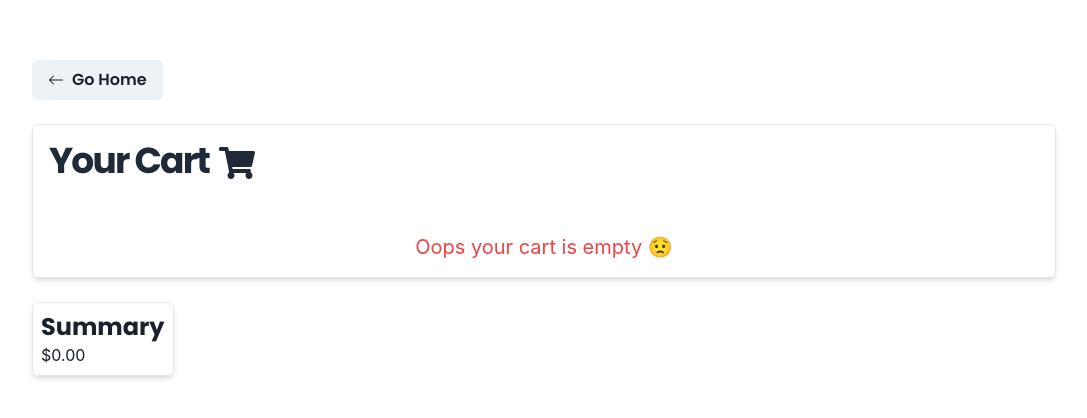
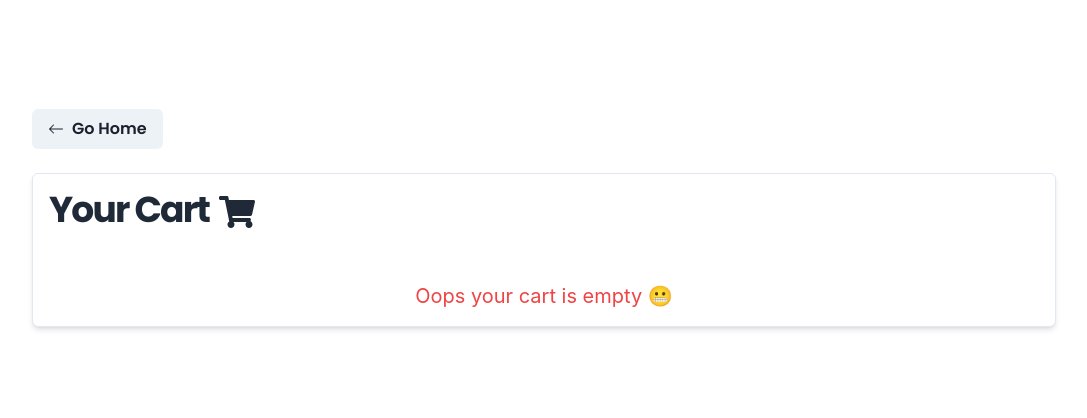
Before and after one commit to tarikbulbul/EasyShop, a React (Vite) app: page /cart in a window 1280 px wide. Shown: the part 182-600 px from the top of the page, without its empty margins (96-1183 px from the left). Built offline with nearby package versions, Linux system fonts and the light colour scheme.

Commit message:
finish checkout component design

```diff
--- a/src/components/Cart/Checkout/index.jsx
+++ b/src/components/Cart/Checkout/index.jsx
@@ -2,6 +2,7 @@ import { useEffect, useState } from 'react';
 import { useSelector } from 'react-redux';
 import { productsSelector } from '../../../features/products/productsSlice';
 import { formatToCurrency } from '../../../utils/helpers';
+import { FaCheckCircle } from 'react-icons/fa';
 
 const Checkout = () => {
     const [total, setTotal] = useState(0);
@@ -18,11 +19,25 @@ const Checkout = () => {
     }, [cart]);
 
     return (
-        <div className="border shadow-md rounded-md p-2">
-            <div>
-                <h1 className="text-2xl font-bold font-Poppins">Summary</h1>
+        <div className="border shadow-md rounded-sm font-Poppins p-5 min-w-[400px]">
+            <div className="border-b pb-2">
+                <h1 className="text-2xl font-bold">Summary</h1>
             </div>
-            <p>{formatToCurrency.format(total)}</p>
+            <div className="flex items-center justify-between my-4">
+                <h3 className="font-medium uppercase">Items</h3>
+                <span>{cart.length}</span>
+            </div>
+            <div className="flex items-center justify-between my-4">
+                <h3 className="font-medium uppercase">Shipping</h3>
+                <span className="text-green-500">Free</span>
+            </div>
+            <div className="flex items-center justify-between my-4">
+                <h3 className="font-medium uppercase">Subtotal</h3>
+                <span>{formatToCurrency.format(total)}</span>
+            </div>
+            <button className="w-full flex items-center justify-center p-3 bg-green-500 text-white font-semibold hover:opacity-95 transition shadow-sm">
+                <FaCheckCircle className="mr-1" /> Checkout
+            </button>
         </div>
     );
 };
--- a/src/components/Cart/index.jsx
+++ b/src/components/Cart/index.jsx
@@ -37,7 +37,7 @@ const CartContent = () => {
                 </TableContainer>
             ) : (
                 <div className="p-4">
-                    <p className="text-center text-xl text-red-500">Oops your cart is empty 😟</p>
+                    <p className="text-center text-xl text-red-500">Oops your cart is empty 😬</p>
                 </div>
             )}
         </div>
--- a/src/pages/Cart/index.jsx
+++ b/src/pages/Cart/index.jsx
@@ -1,17 +1,20 @@
-import { Button } from "@chakra-ui/react";
+import { Button } from '@chakra-ui/react';
 import CartContent from '../../components/Cart';
 import Checkout from '../../components/Cart/Checkout';
 import { Link } from 'react-router-dom';
 import { BsArrowLeft } from 'react-icons/bs';
+import { useSelector } from 'react-redux';
+import { productsSelector } from '../../features/products/productsSlice';
 
 const cart = () => {
+    const { cart } = useSelector(productsSelector);
     return (
         <div className="max-w-[1024px] mx-auto min-h-screen flex justify-center items-start flex-col space-y-6">
             <Link to="/">
                 <Button className="!font-Poppins" leftIcon={<BsArrowLeft />}>Go Home</Button>
             </Link>
             <CartContent />
-            <Checkout />
+            {cart.length > 0 && <Checkout />}
         </div>
     );
 };
```
